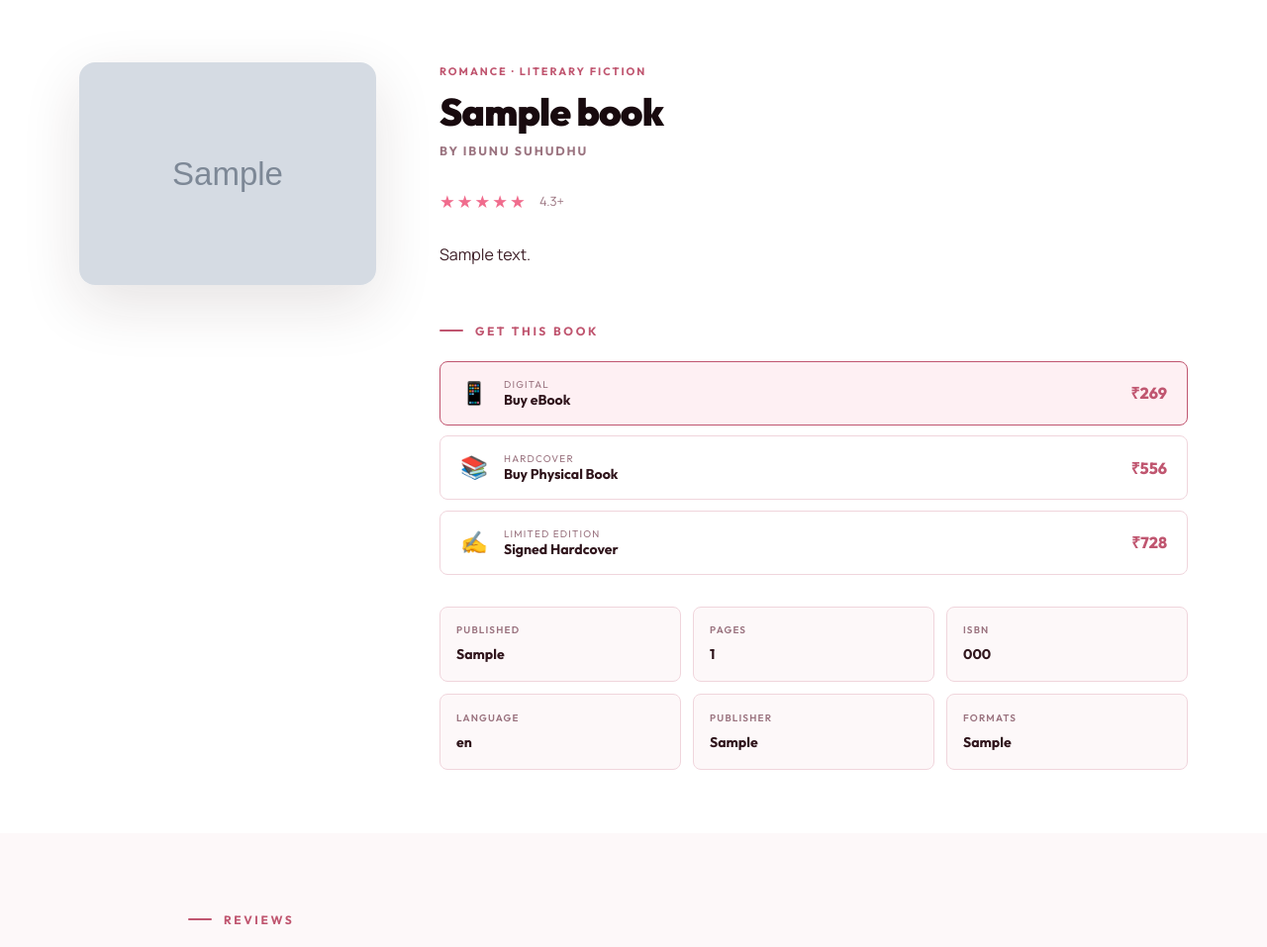
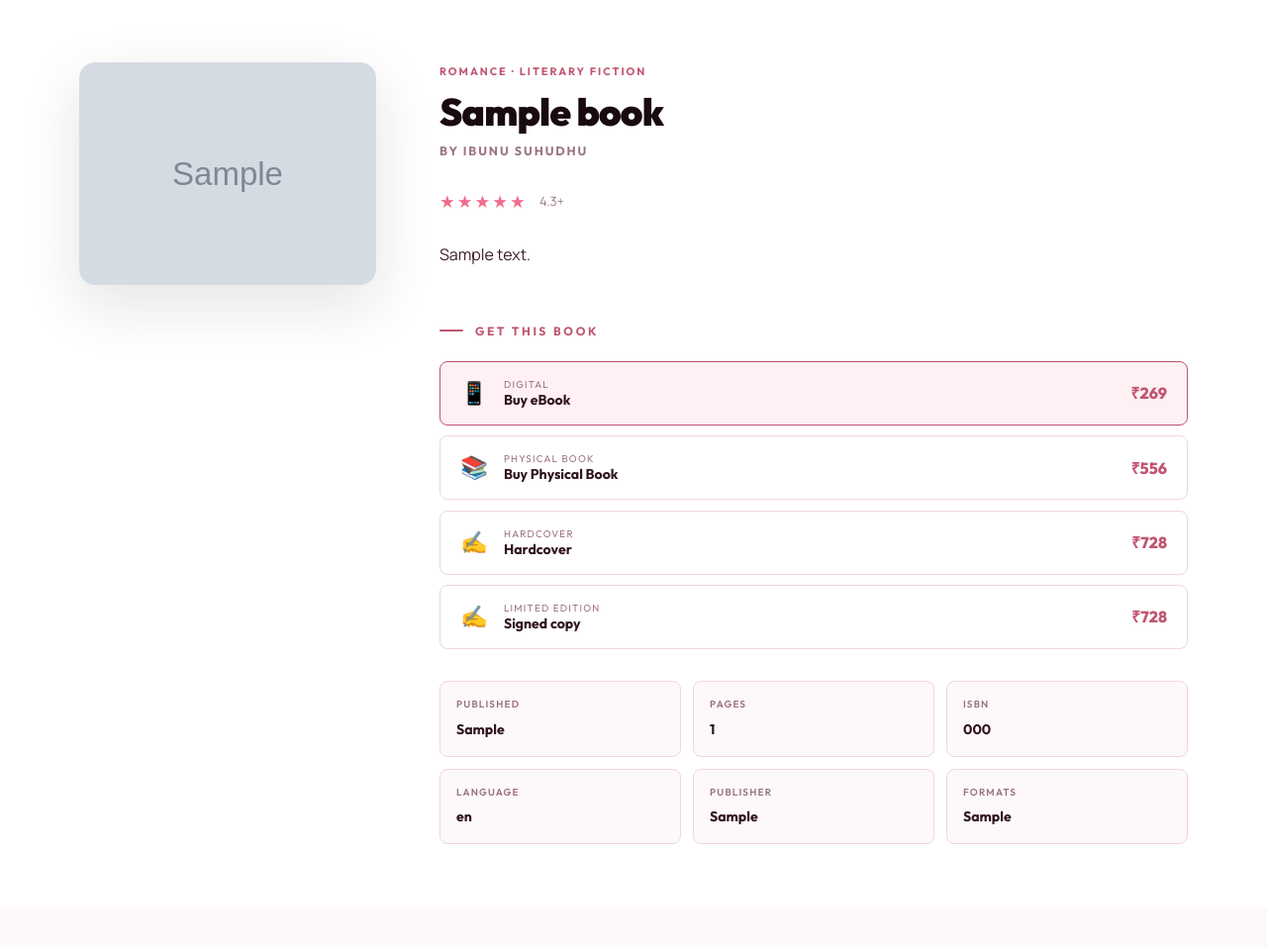
Before and after one commit to ibunusuhudhu789/author_website, a Flask app: page /book_details/1 in a window 1280 px wide. Shown: the part 131-1088 px from the top of the page at 99% size. Run offline with Flask 3, Linux system fonts and the light colour scheme; tables that the repository leaves empty hold one stand-in row (values such as "Sample post"); grey boxes marked "Sample" are stand-in pictures; some libraries are stand-ins or nearby versions.

Commit message:
Updated the register.html, book-detail.html, about.html

```diff
--- a/templates/book-detail.html
+++ b/templates/book-detail.html
@@ -55,12 +55,19 @@
                 </button>
                 <button class="purchase-option" onclick="location.href='https://amzn.in/d/0g38nLlu'">
                     <span class="opt-icon">📚</span>
-                    <div><span class="opt-label">Hardcover</span><span class="opt-title">Buy Physical Book</span></div>
+                    <div><span class="opt-label">Physical Book</span><span class="opt-title">Buy Physical Book</span></div>
                     <span class="opt-price">₹556</span>
                 </button>
                 <button class="purchase-option" onclick="location.href='https://amzn.in/d/01XKgUjo'">
                     <span class="opt-icon">✍️</span>
-                    <div><span class="opt-label">Limited Edition</span><span class="opt-title">Signed Hardcover</span>
+                    <div><span class="opt-label">Hardcover</span><span class="opt-title">Hardcover</span>
+                    </div>
+                    <span class="opt-price">₹728</span>
+                </button>
+                <button class="purchase-option" onclick="location.href='https://wa.me/918925694384?text=Hi!%20I%20would%20like%20to%20order%20a%20signed%20copy%20of%20your%20book.
+'">
+                    <span class="opt-icon">✍️</span>
+                    <div><span class="opt-label">Limited Edition</span><span class="opt-title">Signed copy</span>
                     </div>
                     <span class="opt-price">₹728</span>
                 </button>
```
Also changed, not shown: templates/about.html (+4 -4 lines), templates/register.html (+7 -40 lines).
